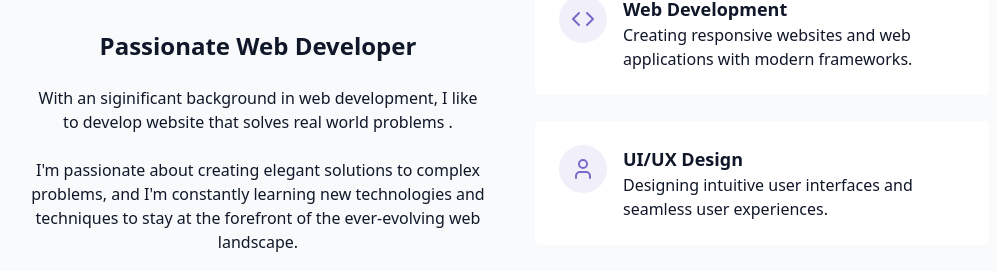
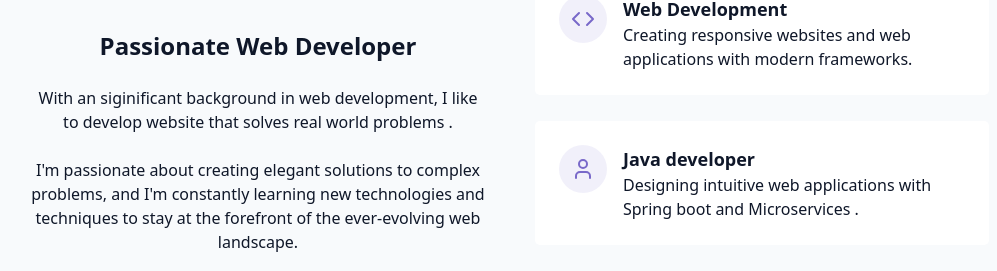
Before and after one commit to gitrands/portfolio, a React (Vite) app: page / in a window 1280 px wide. Shown: the part 1014-1285 px from the top of the page, without its empty margins (130-1127 px from the left). Built offline with nearby package versions, Linux system fonts and the light colour scheme.

Commit message:
Add Resume

```diff
--- a/src/components/AboutSection.jsx
+++ b/src/components/AboutSection.jsx
@@ -62,10 +62,9 @@ export const AboutSection = () => {
                   <User className="h-6 w-6 text-primary" />
                 </div>
                 <div className="text-left">
-                  <h4 className="font-semibold text-lg">UI/UX Design</h4>
+                  <h4 className="font-semibold text-lg">Java developer</h4>
                   <p className="text-muted-foreground">
-                    Designing intuitive user interfaces and seamless user
-                    experiences.
+                    Designing intuitive web applications with Spring boot and Microservices .
                   </p>
                 </div>
               </div>
```
